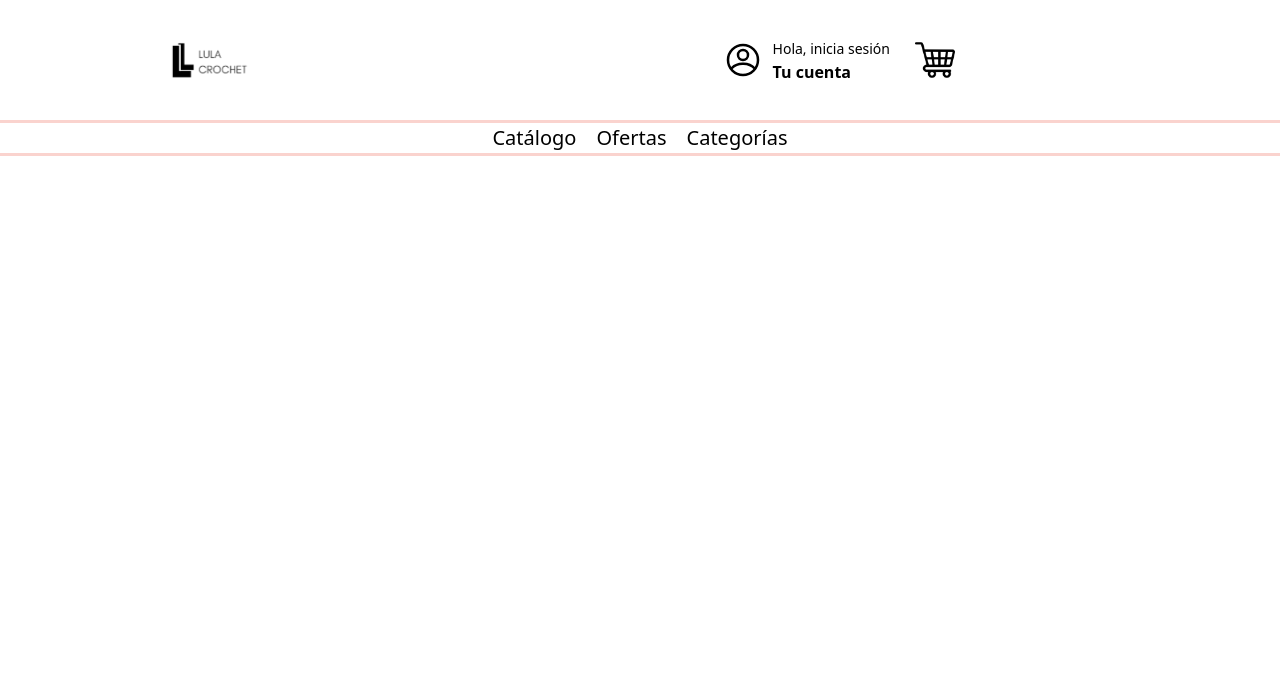
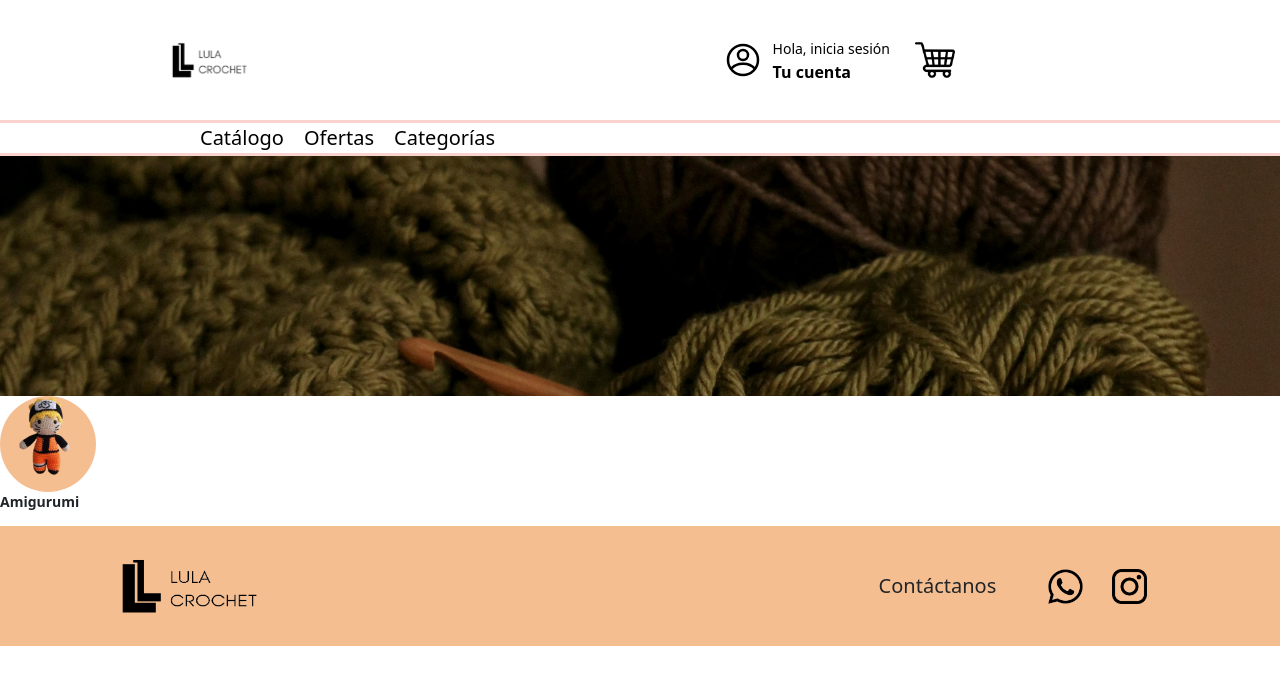
Before and after one commit to Dieguitoscm/LulaDesing, a React (Vite) app: page /Inicio in a window 1280 px wide. Shown: the top 684 px of the page. Built offline with nearby package versions, Linux system fonts and the light colour scheme.

Commit message:
creacion de index

```diff
--- a/src/App.tsx
+++ b/src/App.tsx
@@ -15,6 +15,8 @@ import ComprarProductoUsuarioRegistrado from './components/ComprarProductoUsuari
 import SideBar from './components/SideBar.tsx';
 import VerAdministradores from './components/VerAdministradores.tsx';
 import VerClientes from './components/VerClientes.tsx';
+import { Footer } from './components/footer.tsx';
+import { Index } from './index.tsx';
 
 const productos = [
   {
@@ -52,7 +54,9 @@ function App() {
           <Route path="/ComprarProductoUsuarioRegistrado" element={<ComprarProductoUsuarioRegistrado productos={productos} />} />
           <Route path="/VerAdministradores" element={<VerAdministradores/>} />
           <Route path="/VerClientes" element={<VerClientes/>} />
+          <Route path="/Inicio" element={<Index/>} />
         </Routes>
+        <Footer/>
       </div>
     </Router>
   );
--- a/src/assets/styles/Header.css
+++ b/src/assets/styles/Header.css
@@ -59,8 +59,9 @@
 
   .navigation {
     display: flex;
-    justify-content: center;
+    justify-content: left;
     gap: 20px;
+    margin-left: 200px;
   }
 
   .navigation ul {
--- /dev/null
+++ b/src/components/caneca.tsx
@@ -0,0 +1,16 @@
+import imagen_inicio from '/public/img/imagen_inicio.jpg';
+import naruto from '/public/img/productos/Naturo.png'
+
+export function Caneca(){
+    return<>
+    <div className='h-[130px]'>
+        <div className='w-8 h-8 align-middle justify-center'>
+            <div className='flex align-middle justify-center bg-[#F5BE90] rounded-full h-24 w-24'>
+            <img className='h-20 w-auto' src={naruto} alt="" />
+            </div>
+            <label className='text-sm' htmlFor="">Amigurumi</label>
+        </div>
+    </div>
+
+    </>
+}
--- a/src/components/footer.tsx
+++ b/src/components/footer.tsx
@@ -1,23 +1,23 @@
-import logo_lula from "/img/logo_lula.png";
-import instagram from "/img/instagram.png";
-import whatsapp from "/img/whatsapp.png";
+import logo_lula from "/public/img/logo_lula.png";
+import instagram from "/public/img/instagram.png";
+import whatsapp from "/public/img/whatsapp.png";
 
 export function Footer(){
     return <>
-    <div className="contenedor_footer min-w-full bg-[#F5BE90] contacto md:flex row align-middle items-center justify-between px-[70px]">
-        <div className="imagen flex justify-center align-middle">
-            <img className="logo h-[130px] w-[200px]" src={logo_lula} alt="logo_lula" />
+    <div className="min-w-full bg-[#F5BE90] md:flex align-middle items-center justify-between px-[100px] py-[20px]">
+        <div className="flex justify-center align-middle">
+            <img className="h-[80px] w-[170px]" src={logo_lula} alt="logo_lula" />
         </div>
-        <div className="contacto flex row align-middle items-center justify-around w-80">
-            <div className="contacto_texto">
-                <h3 className="texto_contectanos  text-xl">Contáctanos</h3>
+        <div className="flex  align-middle items-center justify-around w-80">
+            <div>
+                <h3 className="text-xl">Contáctanos</h3>
             </div>
-            <div className="logos flex row w-32 justify-around">
+            <div className="flex  w-32 justify-around">
                 <a target="_blank" href="https://youtu.be/tYb7-KmMyRs?si=x1YWHRguf8ePuzEr&t=740">
-                    <img className="logo_app h-[35px] w-[35px]" src={whatsapp} alt="logo_whatsapp" />
+                    <img className="h-[35px] w-[35px]" src={whatsapp} alt="logo_whatsapp" />
                 </a>
                 <a target="_blank" href="https://www.instagram.com/lula_crochet_/">
-                    <img className="logo_app h-[35px] w-[35px]" src={instagram} alt="logo_instagram" />
+                    <img className="h-[35px] w-[35px]" src={instagram} alt="logo_instagram" />
                 </a>
             </div>
         </div>
--- /dev/null
+++ b/src/index.tsx
@@ -0,0 +1,15 @@
+import { Caneca } from './components/caneca';
+import imagen_inicio from '/public/img/imagen_inicio.jpg';
+
+const categorias = ["Amigurumi","Carteras", "Llaveros", "Accesorios", "Ramos"];
+
+export function Index(){
+    return<>
+    <div className="flex h-60 overflow-hidden">
+        <img className="w-[100%] h-auto object-cover" src={imagen_inicio} alt='imagen_de_inicio' ></img>
+
+        <label htmlFor=""></label>
+    </div>
+    <Caneca></Caneca>
+    </>
+}
```
Also changed, not shown: public/img/imagen_inicio.jpg (added), src/components/Header.tsx (line endings or trailing spaces).
